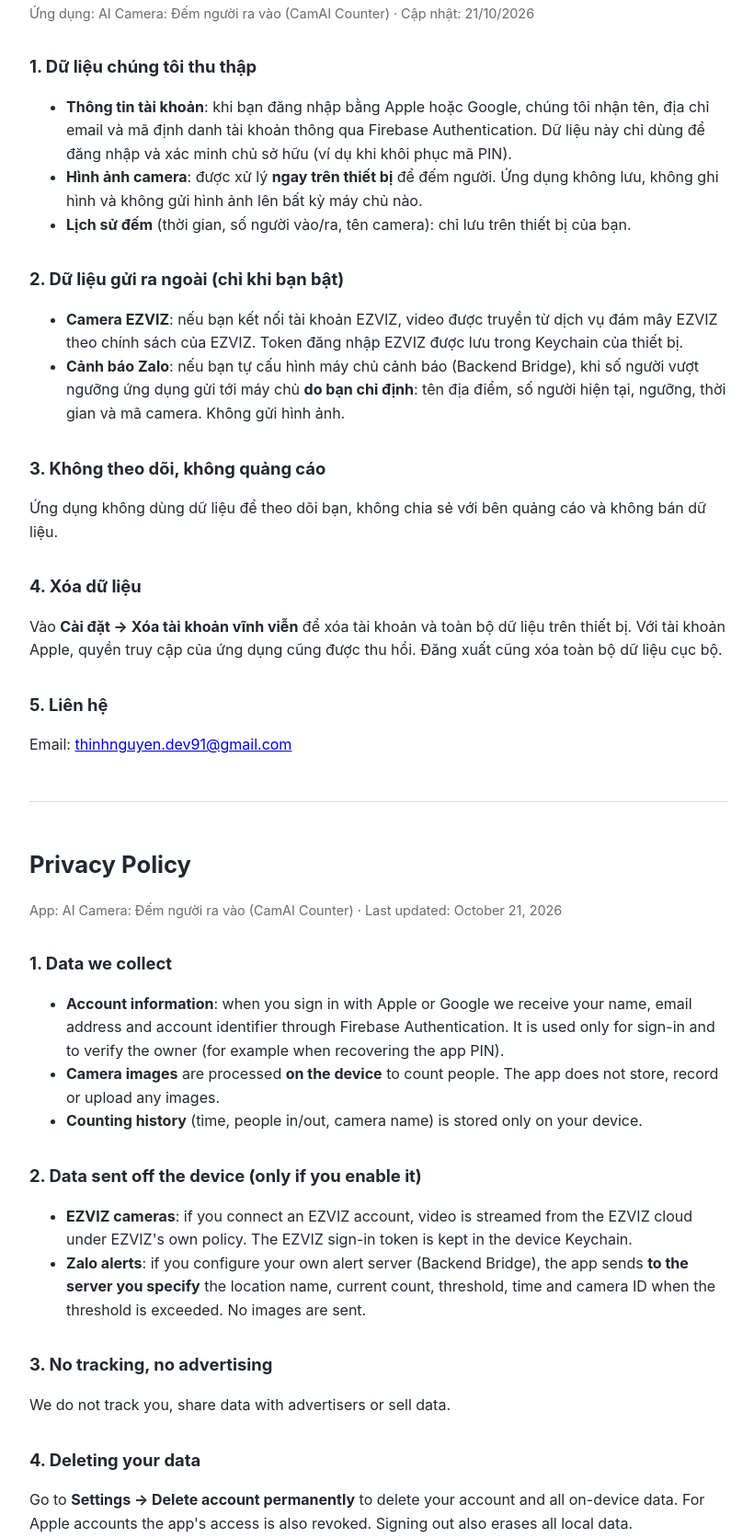
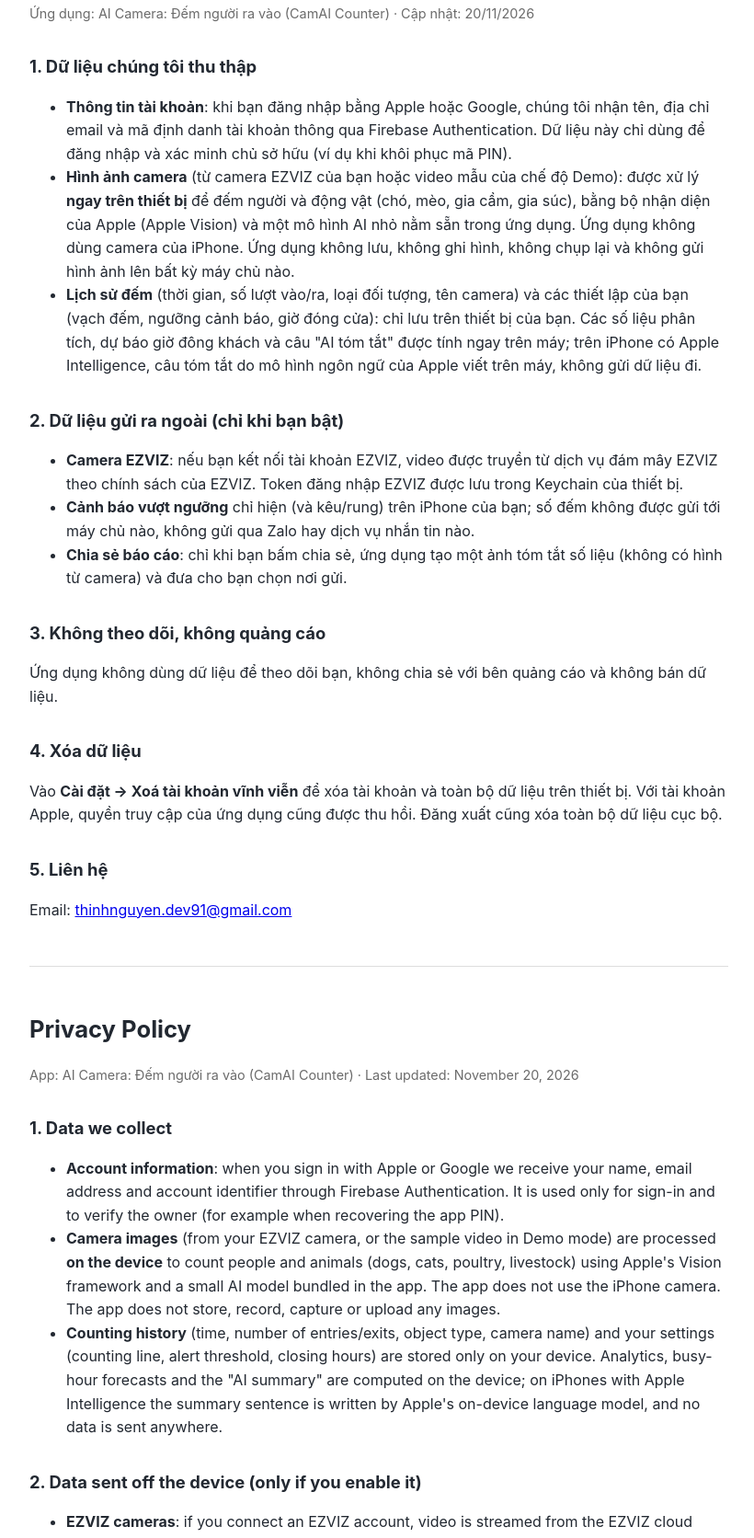
Before and after one commit to thinhfc/thinhfc.github.io, a plain HTML site: page camai/privacy.html in a window 1280 px wide. Shown: the part 96-1768 px from the top of the page at 92% size, without its empty margins (228-1048 px from the left). Drawn offline with Linux system fonts and the light colour scheme.

Commit message:
camai: privacy policy and terms for 1.0.3 (animal counting, on-device AI summary, no Zalo)

```diff
--- a/camai/privacy.html
+++ b/camai/privacy.html
@@ -12,26 +12,27 @@
 </head>
 <body>
 <h1>Chính sách quyền riêng tư</h1>
-<p class="muted">Ứng dụng: AI Camera: Đếm người ra vào (CamAI Counter) · Cập nhật: 21/10/2026</p>
+<p class="muted">Ứng dụng: AI Camera: Đếm người ra vào (CamAI Counter) · Cập nhật: 20/11/2026</p>
 
 <h2>1. Dữ liệu chúng tôi thu thập</h2>
 <ul>
   <li><b>Thông tin tài khoản</b>: khi bạn đăng nhập bằng Apple hoặc Google, chúng tôi nhận tên, địa chỉ email và mã định danh tài khoản thông qua Firebase Authentication. Dữ liệu này chỉ dùng để đăng nhập và xác minh chủ sở hữu (ví dụ khi khôi phục mã PIN).</li>
-  <li><b>Hình ảnh camera</b>: được xử lý <b>ngay trên thiết bị</b> để đếm người. Ứng dụng không lưu, không ghi hình và không gửi hình ảnh lên bất kỳ máy chủ nào.</li>
-  <li><b>Lịch sử đếm</b> (thời gian, số người vào/ra, tên camera): chỉ lưu trên thiết bị của bạn.</li>
+  <li><b>Hình ảnh camera</b> (từ camera EZVIZ của bạn hoặc video mẫu của chế độ Demo): được xử lý <b>ngay trên thiết bị</b> để đếm người và động vật (chó, mèo, gia cầm, gia súc), bằng bộ nhận diện của Apple (Apple Vision) và một mô hình AI nhỏ nằm sẵn trong ứng dụng. Ứng dụng không dùng camera của iPhone. Ứng dụng không lưu, không ghi hình, không chụp lại và không gửi hình ảnh lên bất kỳ máy chủ nào.</li>
+  <li><b>Lịch sử đếm</b> (thời gian, số lượt vào/ra, loại đối tượng, tên camera) và các thiết lập của bạn (vạch đếm, ngưỡng cảnh báo, giờ đóng cửa): chỉ lưu trên thiết bị của bạn. Các số liệu phân tích, dự báo giờ đông khách và câu "AI tóm tắt" được tính ngay trên máy; trên iPhone có Apple Intelligence, câu tóm tắt do mô hình ngôn ngữ của Apple viết trên máy, không gửi dữ liệu đi.</li>
 </ul>
 
 <h2>2. Dữ liệu gửi ra ngoài (chỉ khi bạn bật)</h2>
 <ul>
   <li><b>Camera EZVIZ</b>: nếu bạn kết nối tài khoản EZVIZ, video được truyền từ dịch vụ đám mây EZVIZ theo chính sách của EZVIZ. Token đăng nhập EZVIZ được lưu trong Keychain của thiết bị.</li>
-  <li><b>Cảnh báo Zalo</b>: nếu bạn tự cấu hình máy chủ cảnh báo (Backend Bridge), khi số người vượt ngưỡng ứng dụng gửi tới máy chủ <b>do bạn chỉ định</b>: tên địa điểm, số người hiện tại, ngưỡng, thời gian và mã camera. Không gửi hình ảnh.</li>
+  <li><b>Cảnh báo vượt ngưỡng</b> chỉ hiện (và kêu/rung) trên iPhone của bạn; số đếm không được gửi tới máy chủ nào, không gửi qua Zalo hay dịch vụ nhắn tin nào.</li>
+  <li><b>Chia sẻ báo cáo</b>: chỉ khi bạn bấm chia sẻ, ứng dụng tạo một ảnh tóm tắt số liệu (không có hình từ camera) và đưa cho bạn chọn nơi gửi.</li>
 </ul>
 
 <h2>3. Không theo dõi, không quảng cáo</h2>
 <p>Ứng dụng không dùng dữ liệu để theo dõi bạn, không chia sẻ với bên quảng cáo và không bán dữ liệu.</p>
 
 <h2>4. Xóa dữ liệu</h2>
-<p>Vào <b>Cài đặt → Xóa tài khoản vĩnh viễn</b> để xóa tài khoản và toàn bộ dữ liệu trên thiết bị. Với tài khoản Apple, quyền truy cập của ứng dụng cũng được thu hồi. Đăng xuất cũng xóa toàn bộ dữ liệu cục bộ.</p>
+<p>Vào <b>Cài đặt → Xoá tài khoản vĩnh viễn</b> để xóa tài khoản và toàn bộ dữ liệu trên thiết bị. Với tài khoản Apple, quyền truy cập của ứng dụng cũng được thu hồi. Đăng xuất cũng xóa toàn bộ dữ liệu cục bộ.</p>
 
 <h2>5. Liên hệ</h2>
 <p>Email: <a href="mailto:thinhnguyen.dev91@gmail.com">thinhnguyen.dev91@gmail.com</a></p>
@@ -39,23 +40,24 @@
 <hr>
 
 <h1 lang="en">Privacy Policy</h1>
-<p class="muted">App: AI Camera: Đếm người ra vào (CamAI Counter) · Last updated: October 21, 2026</p>
+<p class="muted">App: AI Camera: Đếm người ra vào (CamAI Counter) · Last updated: November 20, 2026</p>
 <div lang="en">
 <h2>1. Data we collect</h2>
 <ul>
   <li><b>Account information</b>: when you sign in with Apple or Google we receive your name, email address and account identifier through Firebase Authentication. It is used only for sign-in and to verify the owner (for example when recovering the app PIN).</li>
-  <li><b>Camera images</b> are processed <b>on the device</b> to count people. The app does not store, record or upload any images.</li>
-  <li><b>Counting history</b> (time, people in/out, camera name) is stored only on your device.</li>
+  <li><b>Camera images</b> (from your EZVIZ camera, or the sample video in Demo mode) are processed <b>on the device</b> to count people and animals (dogs, cats, poultry, livestock) using Apple's Vision framework and a small AI model bundled in the app. The app does not use the iPhone camera. The app does not store, record, capture or upload any images.</li>
+  <li><b>Counting history</b> (time, number of entries/exits, object type, camera name) and your settings (counting line, alert threshold, closing hours) are stored only on your device. Analytics, busy-hour forecasts and the "AI summary" are computed on the device; on iPhones with Apple Intelligence the summary sentence is written by Apple's on-device language model, and no data is sent anywhere.</li>
 </ul>
 <h2>2. Data sent off the device (only if you enable it)</h2>
 <ul>
   <li><b>EZVIZ cameras</b>: if you connect an EZVIZ account, video is streamed from the EZVIZ cloud under EZVIZ's own policy. The EZVIZ sign-in token is kept in the device Keychain.</li>
-  <li><b>Zalo alerts</b>: if you configure your own alert server (Backend Bridge), the app sends <b>to the server you specify</b> the location name, current count, threshold, time and camera ID when the threshold is exceeded. No images are sent.</li>
+  <li><b>Threshold alerts</b> are shown (and sounded/vibrated) on your iPhone only; counts are not sent to any server, nor through Zalo or any messaging service.</li>
+  <li><b>Sharing a report</b>: only when you tap share, the app creates a summary picture of the numbers (no camera images) and lets you choose where to send it.</li>
 </ul>
 <h2>3. No tracking, no advertising</h2>
 <p>We do not track you, share data with advertisers or sell data.</p>
 <h2>4. Deleting your data</h2>
-<p>Go to <b>Settings → Delete account permanently</b> to delete your account and all on-device data. For Apple accounts the app's access is also revoked. Signing out also erases all local data.</p>
+<p>Go to <b>Settings → Xoá tài khoản vĩnh viễn (Delete account permanently)</b> to delete your account and all on-device data. For Apple accounts the app's access is also revoked. Signing out also erases all local data.</p>
 <h2>5. Contact</h2>
 <p>Email: <a href="mailto:thinhnguyen.dev91@gmail.com">thinhnguyen.dev91@gmail.com</a></p>
 </div>
```
Also changed, not shown: camai/terms.html (+6 -6 lines).
